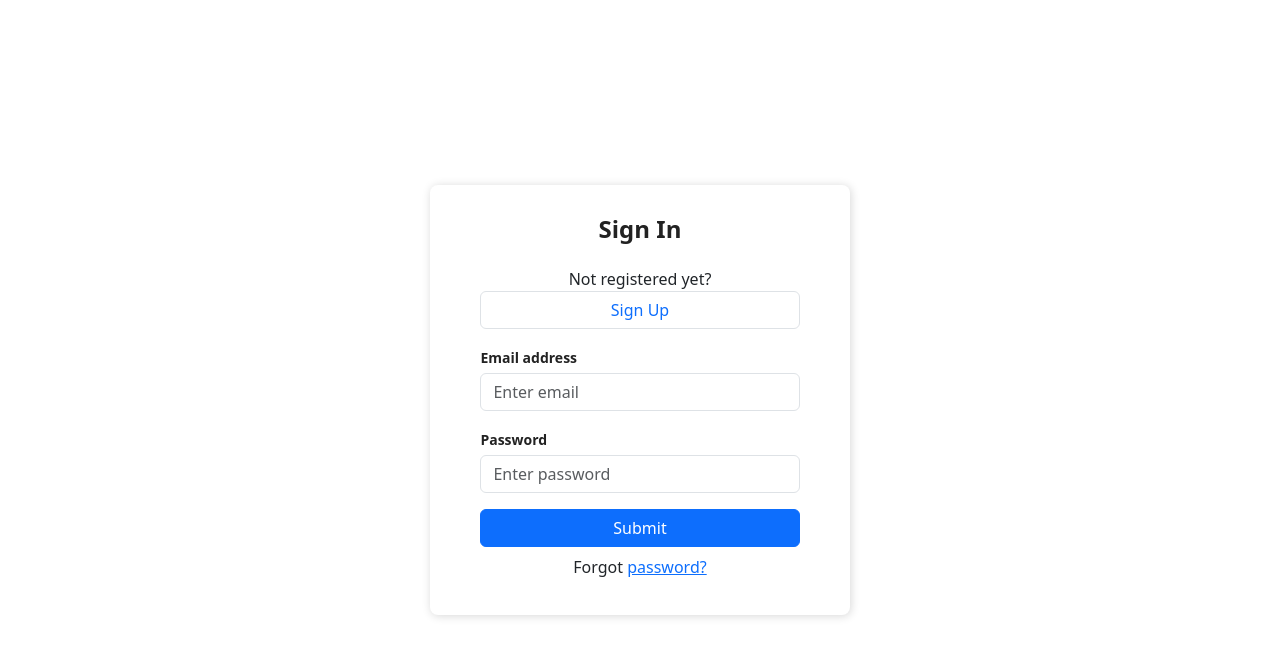
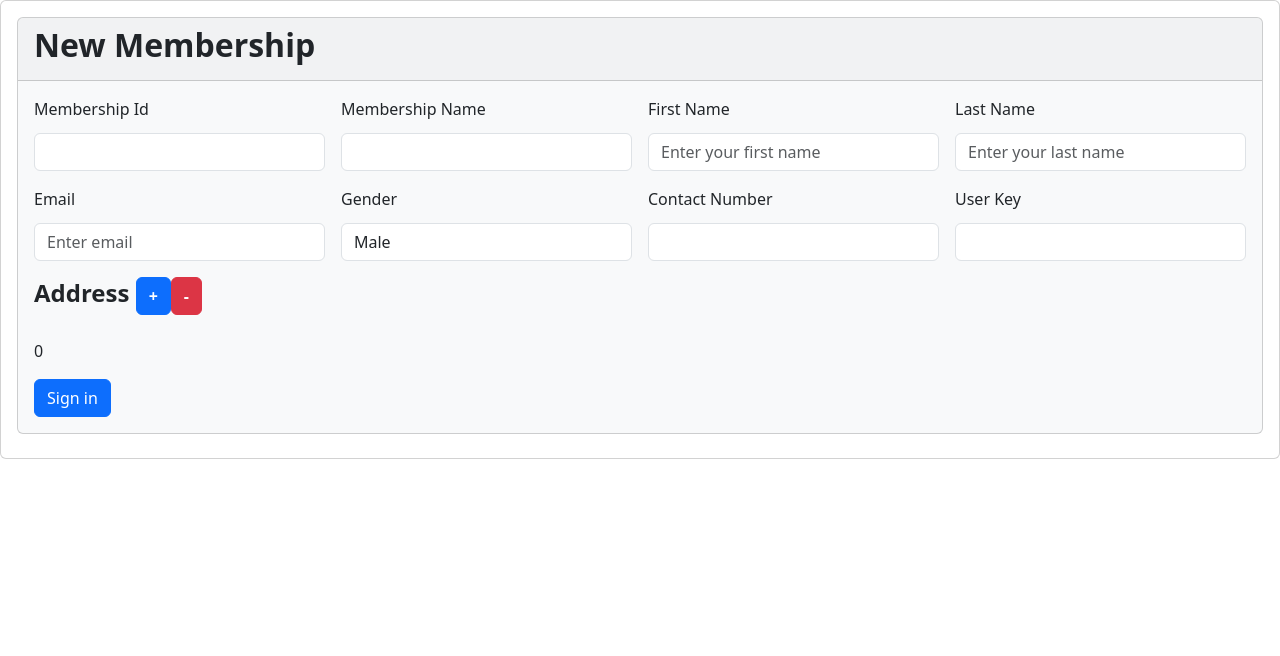
Before and after one commit to Mana95/React-admin, a React (Create React App) app: page /login in a window 1280 px wide. Shown: the top 656 px of the page. Built offline with nearby package versions, Linux system fonts and the light colour scheme.

Commit message:
Dynamic form data adding

```diff
--- a/src/App.js
+++ b/src/App.js
@@ -3,8 +3,8 @@ import './App.css';
 import NotFound from './views/NotFound';
 import ProductDetails from './components/ProductDetails';
 import { Suspense } from 'react';
-import Login from './components/Access/Login';
 import Register from './components/Access/Register';
+import CreateMembership from './views/Memberships/CreateMembership';
 
 
 
@@ -14,7 +14,7 @@ const App = ()=> {
     <>
     <Suspense fallback={<div className="container">Loading...</div>}>
     <Routes>
-          <Route path="/login" element={<Login />} />
+          <Route path="/login" element={<CreateMembership />} />
           <Route path="/register" element={<Register />} />
           <Route path="/products/:slug" element={<ProductDetails />} />
           <Route path="*" element={<NotFound />} />
--- a/src/views/Memberships/CreateMembership.js
+++ b/src/views/Memberships/CreateMembership.js
@@ -1,9 +1,12 @@
 import { yupResolver } from "@hookform/resolvers/yup";
 import * as yup from "yup";
 import { Controller, useForm } from "react-hook-form";
-import { useEffect } from "react";
+import { useEffect, useState } from "react";
 
 const CreateMembership = () => {
+
+  const [inputAddress , setInputAddress] = useState([])
+
   const membershipFormSchema = yup.object().shape({
     membershipId: yup.string().required("Membership Id is required! "),
     membershipName: yup.string().required("Membership name is required!"),
@@ -32,7 +35,7 @@ const CreateMembership = () => {
       addresses: [],
     },
   };
-  const { register, handleSubmit, reset, setValue,
+  const { register, handleSubmit, reset, setValue,watch,
      control, remove, formState ,getValues,append} =
     useForm(formOptions);
   const { errors } = formState;
@@ -48,6 +51,7 @@ const CreateMembership = () => {
       ...currentAddresses,
       { city: '', streetName: '', town: '' },
     ]);
+
     console.log(getValues('addresses'));
   };
 
@@ -55,11 +59,13 @@ const CreateMembership = () => {
     remove(`address.${index}`);
   };
 
-  useEffect(()=>{
-    setValue('addresses', [
-      { city: '', streetName: '', town: '' },
-    ]);
-  },[formOptions, setValue])
+  const numbersOfAddress = watch('addresses') ;
+
+  // useEffect(()=>{
+  //   setValue('addresses', [
+  //     { city: '', streetName: '', town: '' },
+  //   ]);
+  // },[numbersOfAddress])
 
   return (
     <>
@@ -230,10 +236,11 @@ const CreateMembership = () => {
                         </button>
                       </h4>
                     </div>
+                  </div>
 
-                  </div>
-                  <span>{getValues('addresses').length}</span>
-                    {getValues('addresses').map((_, index) => (
+                 <span>{getValues('addresses') && getValues('addresses').length}</span>
+
+                    {getValues('addresses') && getValues('addresses').map((_, index) => (
           <div key={index} className="form-row">
             <Controller
               name={`addresses[${index}].city`}
```
